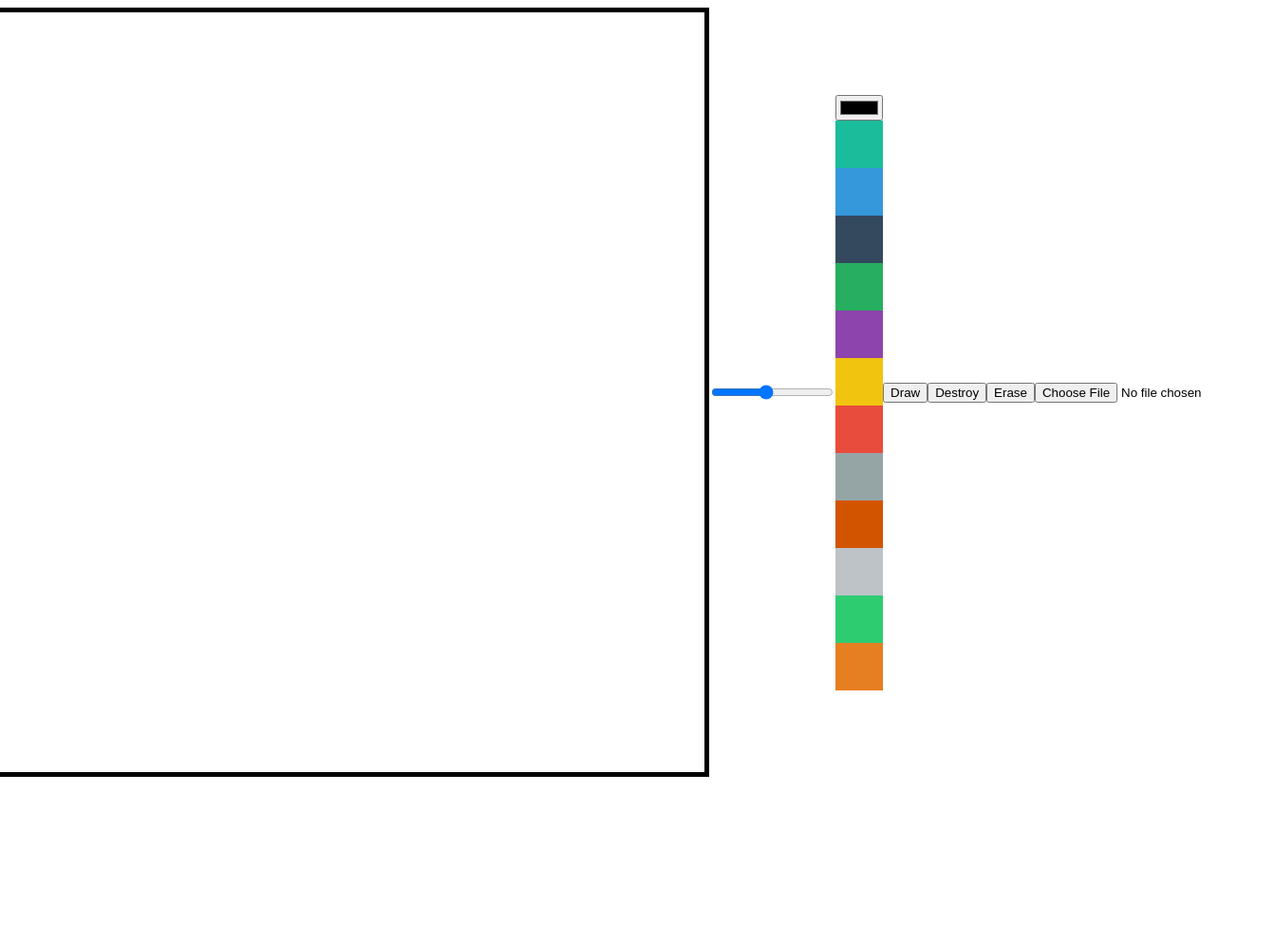
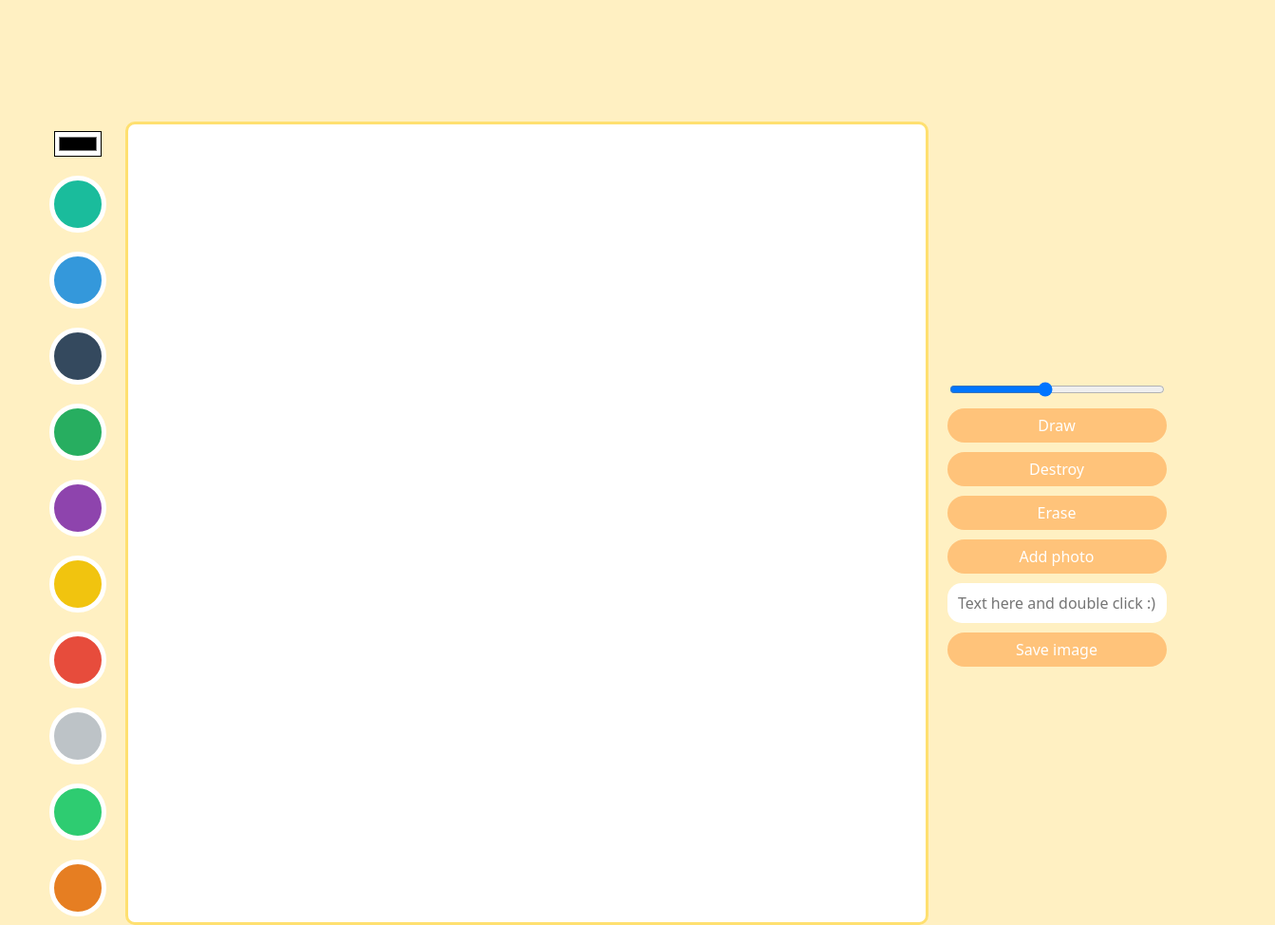
Before and after one commit to hanna-ryu/NomadCoder_PaintingApp, a plain HTML site: page index.html in a window 1280 px wide. Shown: the whole page at 95% size, 1343 px wide, since content can reach past the window. Before the commit the page ends 826 px from the top, so only its background shows below. Drawn offline with Linux system fonts and the light colour scheme.

Commit message:
finished

```diff
--- a/app.js
+++ b/app.js
@@ -6,6 +6,9 @@ const ctx = canvas.getContext("2d");
 const lineWidth = document.getElementById("line-width");
 const color = document.querySelector("#color");
 const fileInput = document.getElementById('file');
+const textInput = document.getElementById('text');
+const saveBtn = document.getElementById("save");
+
 
 const colorOptions = Array.from(
     document.getElementsByClassName("color-option")
@@ -18,6 +21,7 @@ const CANVAS_HEIGHT = 800;
 canvas.width = 800;
 canvas.height = 800;
 ctx.lineWidth = lineWidth.value;
+ctx.lineCap = "round"
 
 let isPainting = false;
 let isFilling = false;
@@ -89,9 +93,29 @@ function onFileChange(event){
         ctx.drawImage(image,0,0, 800,800);
         fileInput.value = null;
     }
+}
+
+function onDoubleClick(event){
+    const text = textInput.value
+    if(text !== ""){
+    ctx.save();
+    ctx.lineWidth = 1;
+    ctx.font=" 50px serif"
+    ctx.strokeText(text, event.offsetX, event.offsetY);
+    ctx.restore();
+    }
+}
+
+function onSaveClick(){
+    const url = canvas.toDataURL();
+    const a = document.createElement('a');
+    a.href = url ;
+    a.download = "myDrawing.png";
+    a.click();
 
 }
 
+canvas.addEventListener("dblclick", onDoubleClick);
 canvas.addEventListener("mousemove", onMove);
 canvas.addEventListener("mousedown", startPainting);
 canvas.addEventListener("mouseup", cancelPainting);
@@ -108,3 +132,4 @@ modeBtn.addEventListener("click", onModeClick);
 destroyBtn.addEventListener("click", onDestroyClick);
 eraseBtn.addEventListener("click", onEraseClick);
 fileInput.addEventListener("change",onFileChange);
+saveBtn.addEventListener("click", onSaveClick)
--- a/index.html
+++ b/index.html
@@ -8,11 +8,7 @@
     <title>Hanna's Meme Maker</title>
 </head>
 <body>
-
-    <canvas></canvas>
-    <input id = "line-width"  type="range"  min ="1"  max="10"  value = "5"  step="0.5"  />
-
-    <div>
+    <div class = "color-options">
         <input type="color"  id="color" >
         <div class= " color-option"  style = " background-color: #1abc9c" data-color="#1abc9c">
         </div>
@@ -28,10 +24,7 @@
         </div>
         <div class= " color-option"  style = " background-color: #e74c3c" data-color="#e74c3c">
         </div>
-        <div class= " color-option"  style = " background-color: #95a5a6" data-color="#95a5a6">
-        </div>
-        <div class= " color-option"  style = " background-color: #d35400" data-color="#d35400">
-        </div>
+
         <div class= " color-option"  style = " background-color: #bdc3c7" data-color="#bdc3c7">
         </div>
         <div class= " color-option"  style = " background-color: #2ecc71" data-color="#2ecc71">
@@ -40,11 +33,20 @@
         </div>
     </div>
 
-    <button id = "mode-btn">Draw</button>
-    <button id = "destroy-btn">Destroy</button>
-    <button id = "eraser-btn">Erase</button>
-    <input type="file" accept="image/*" id="file">
+    <canvas></canvas>
 
+    <div class = "btns">
+        <input id = "line-width"  type="range"  min ="1"  max="10"  value = "5"  step="0.5"  />
+        <button id = "mode-btn">Draw</button>
+        <button id = "destroy-btn">Destroy</button>
+        <button id = "eraser-btn">Erase</button>
+        <label for = "file">
+            Add photo
+            <input type="file" accept="image/*" id="file">
+        </label>
+        <input type ="text" placeholder="Text here and double click :)" id="text">
+        <button id = "save" >Save image</button>
+    </div>
     <script src=" app.js"  ></script>
 </body>
 </html>
--- /dev/null
+++ b/reset.css
@@ -0,0 +1,48 @@
+/* http://meyerweb.com/eric/tools/css/reset/
+   v2.0 | 20110126
+   License: none (public domain)
+*/
+
+html, body, div, span, applet, object, iframe,
+h1, h2, h3, h4, h5, h6, p, blockquote, pre,
+a, abbr, acronym, address, big, cite, code,
+del, dfn, em, img, ins, kbd, q, s, samp,
+small, strike, strong, sub, sup, tt, var,
+b, u, i, center,
+dl, dt, dd, ol, ul, li,
+fieldset, form, label, legend,
+table, caption, tbody, tfoot, thead, tr, th, td,
+article, aside, canvas, details, embed,
+figure, figcaption, footer, header, hgroup,
+menu, nav, output, ruby, section, summary,
+time, mark, audio, video {
+	margin: 0;
+	padding: 0;
+	border: 0;
+	font-size: 100%;
+	font: inherit;
+	vertical-align: baseline;
+}
+/* HTML5 display-role reset for older browsers */
+article, aside, details, figcaption, figure,
+footer, header, hgroup, menu, nav, section {
+	display: block;
+}
+body {
+	line-height: 1;
+}
+ol, ul {
+	list-style: none;
+}
+blockquote, q {
+	quotes: none;
+}
+blockquote:before, blockquote:after,
+q:before, q:after {
+	content: '';
+	content: none;
+}
+table {
+	border-collapse: collapse;
+	border-spacing: 0;
+}
--- a/style.css
+++ b/style.css
@@ -1,17 +1,89 @@
+@import "reset.css";
+
+body{
+    display: flex;
+    gap: 20px;
+    justify-content: space-between;
+    align-items: flex-start;
+    background-color: rgb(255, 240, 194);
+}
+
 canvas {
     width: 800px;
     height: 800px;
-    border: 5px solid black;
+    border: 3px solid rgb(255, 224, 112);
+    border-radius: 10px;
+    background-color: white;
+    padding: 20px;
 }
 
 body {
     display: flex;
     justify-content: center;
     align-items: center;
+    font-family: system-ui, -apple-system, BlinkMacSystemFont, 'Segoe UI', Roboto, Oxygen, Ubuntu, Cantarell, 'Open Sans', 'Helvetica Neue', sans-serif;
+    margin: 10%;
+}
+.color-options{
+    display: flex;
+    flex-direction: column;
+    gap: 20px;
+    align-items: center;
+
+}
+.color-option{
+
+    width: 50px;
+    height: 50px;
+    border-radius: 50%;
+    border: 5px solid white;
+    transition: transform ease-in-out .3s;
 
 }
 
-.color-option{
-    width: 50px;
-    height: 50px;
+.color-option:hover{
+    transform: scale(1.2);
 }
+
+.btns{
+    display: flex;
+    flex-direction: column;
+    gap: 10px;
+    width: 250px;
+
+}
+
+input#color {
+    background-color: white;
+    overflow: hidden;
+
+}
+
+button, label {
+    all:unset;
+    padding: 10px;
+    background-color: rgb(255, 195, 122);
+    text-align: center;
+    color: white;
+    font-weight: 500;
+    cursor: pointer;
+    border-radius: 20px;
+    transition: opacity linear .1s;
+}
+
+button:hover{
+    opacity: 80%;
+}
+
+input#text{
+    all:unset;
+    padding: 10px 0px;
+    text-align:center;
+    font-weight: 500;
+    background-color: white;
+    border-radius: 15px;
+}
+
+input#file{
+    display: none;
+}
```
